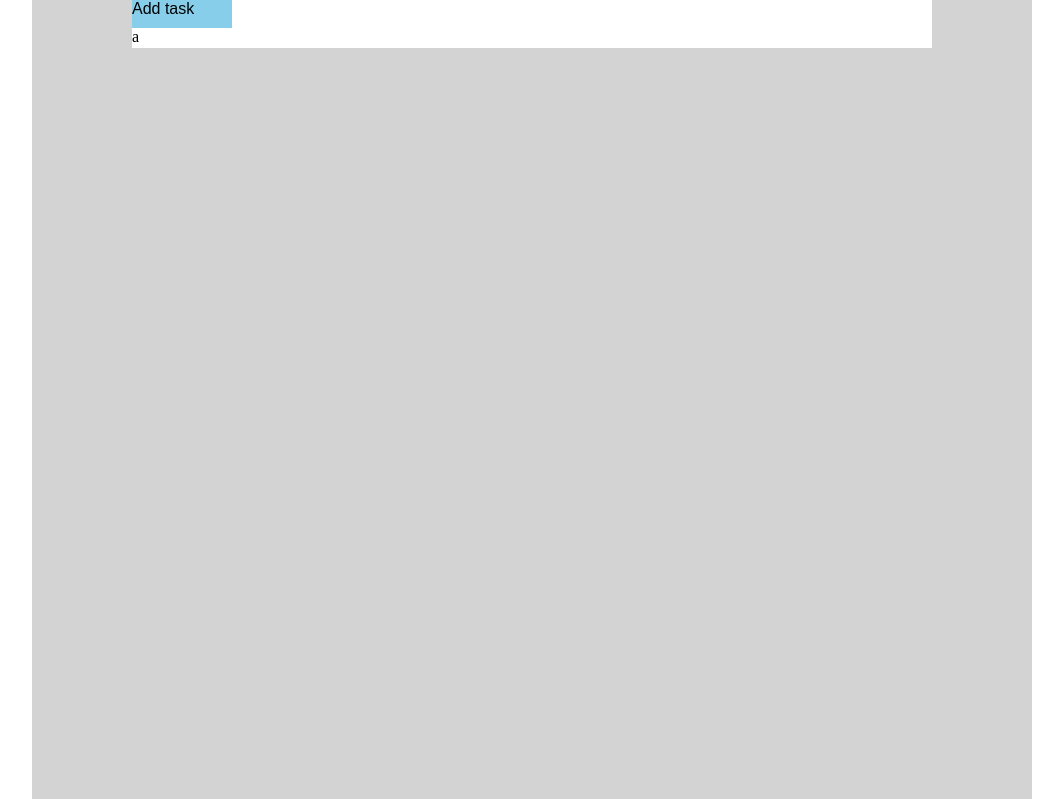
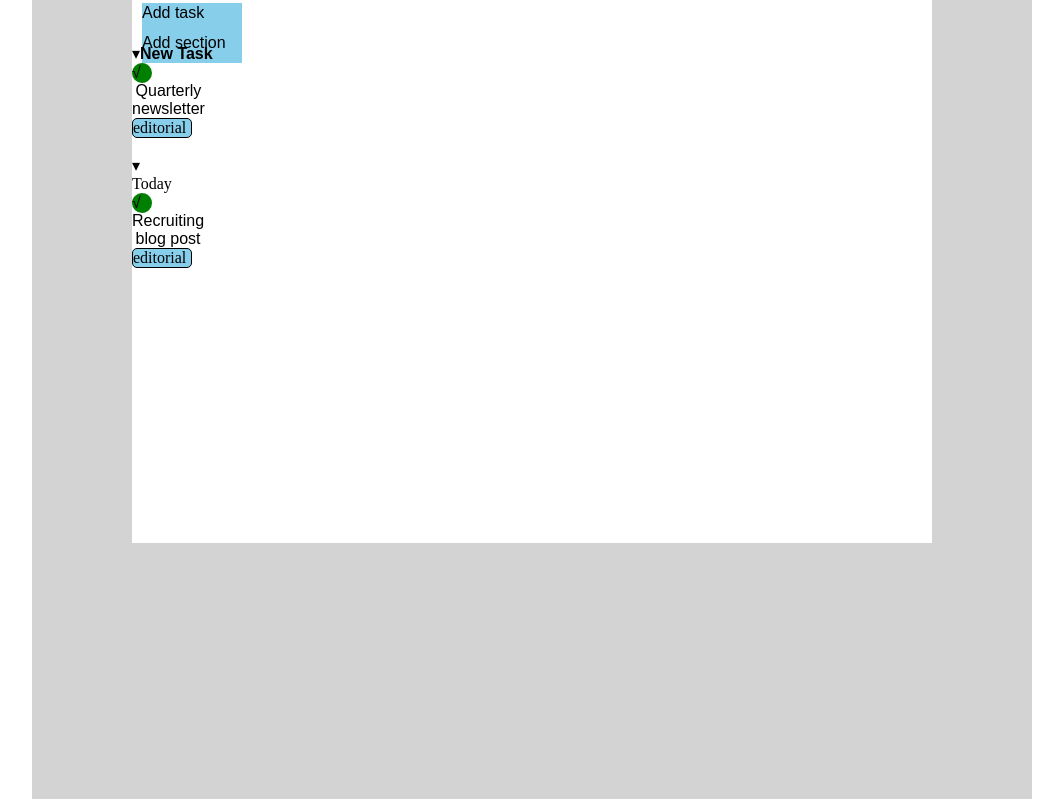
Before and after one commit to marro1777/html-css-toboolist, a plain HTML site: page index.html in a window 1280 px wide. Shown: the part 57-856 px from the top of the page, without its empty margins (108-1171 px from the left). Drawn offline with Linux system fonts and the light colour scheme.

Commit message:
ci si prova

```diff
--- a/index.html
+++ b/index.html
@@ -10,7 +10,7 @@
 <body>
     <!-- Header -->
     <div class="logo">
-        <img src="img/logo.png" alt="logo">
+        <img class="logo-img" src="img/logo.png" alt="logo">
         <span><strong>Toboolist</strong></span>
     </div>
     <!-- fine Header -->
@@ -19,11 +19,35 @@
     <div class="container">
      <div class="white-container">
          <div class="task">
-             <span class="add-task">Add task</span>
+          <span class="add-task">Add task</span>
          </div>
-         <div>
-             a
+         <div class="section">
+          <span class="add-section">Add section</span>
          </div>
+     </div>
+     <div class="white-container-two">
+         <span class="new-task">&#9662;<strong>New Task</strong></span>
+         <div class=quarterly-newsletter>
+             <span class="symbol">&#8730;</span>
+             <span class="quarterly-text">Quarterly newsletter</span>
+             <div class="editorial">
+                 editorial
+             </div>
+
+             <br>
+
+             <div class="today">
+                &#9662; Today
+             </div>
+             <div class=blog-post>
+               <span class="symbol">&#8730;</span>
+               <span class="text">Recruiting blog post</span>
+             <div class="editorial">
+                editorial
+             </div>
+
+         </div>
+
      </div>
     </div>
 </body>
--- a/style.css
+++ b/style.css
@@ -4,6 +4,10 @@
     margin: 0;
     padding: 0;
     box-sizing: border-box;
+}
+
+.logo-img {
+    vertical-align: middle;
 }
 
 .logo {
@@ -14,6 +18,7 @@ span {
     display: inline-block;
     vertical-align: middle;
     font-family: arial;
+    text-align: center;
 }
 
 .container {
@@ -28,6 +33,7 @@ span {
     height: 50px;
     background-color: white;
     margin: auto;
+    padding: 10px;
 }
 
 .task {
@@ -36,6 +42,38 @@ span {
     background-color: skyblue;
 }
 
-.add-task {
-    text-align: center;
+.section {
+    width: 100px;
+    height: 30px;
+    background-color: skyblue;
+    display: inline-block;
 }
+
+.white-container-two {
+    width: 800px;
+    height: 500px;
+    background-color: white;
+    margin: auto;
+}
+
+.quarterly-newsletter {
+    width: 20px;
+    height: 20px;
+    border-radius: 50%;
+    background-color: green;
+}
+
+.editorial {
+    width: 60px;
+    height: 20px;
+    background-color: skyblue;
+    border: 1px solid black;
+    border-radius: 5px;
+}
+
+.blog-post {
+    width: 20px;
+    height: 20px;
+    border-radius: 50%;
+    background-color: green;
+}
```
